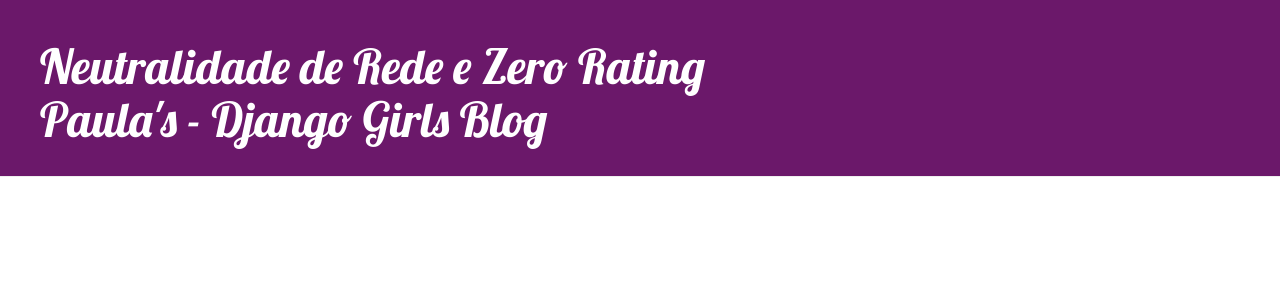
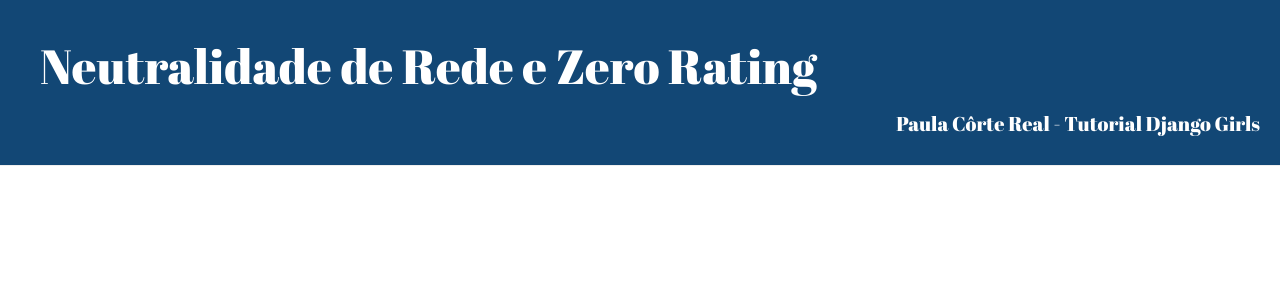
Before and after one commit to pcortereal/my-first-blog, a Django app: page / in a window 1280 px wide. Shown: the top 300 px of the page. Run offline with Django 3.2, Linux system fonts and the light colour scheme; data that the repository does not hold is empty; some libraries are stand-ins or nearby versions.

Commit message:
Modificando Layout

```diff
--- a/blog/static/css/blog.css
+++ b/blog/static/css/blog.css
@@ -1,5 +1,5 @@
 .page-header {
-    background-color: #6B186A;
+    background-color: #124775;
     margin-top: 0;
     padding: 20px 20px 20px 40px;
 }
@@ -12,10 +12,11 @@
 
 .content {
     margin-left: 40px;
+    text-align: justify;
 }
 
 h1, h2, h3, h4 {
-    font-family: 'Lobster', cursive;
+    font-family: 'Abril Fatface', cursive;
     text-decoration: underline;
 }
 
@@ -46,3 +47,8 @@ h1, h2, h3, h4 {
 .post h1 a, .post h1 a:visited {
     color: #000000;
 }
+
+#nameauthor{
+    font-size: 20px;
+    text-align: right;
+}
--- a/blog/templates/blog/base.html
+++ b/blog/templates/blog/base.html
@@ -4,7 +4,7 @@
         <title>Paula's Django Girls blog</title>
         <link rel="stylesheet" href="//maxcdn.bootstrapcdn.com/bootstrap/3.2.0/css/bootstrap.min.css">
         <link rel="stylesheet" href="//maxcdn.bootstrapcdn.com/bootstrap/3.2.0/css/bootstrap-theme.min.css">
-        <link href='//fonts.googleapis.com/css?family=Lobster&subset=latin,latin-ext' rel='stylesheet' type='text/css'>
+        <link href="https://fonts.googleapis.com/css?family=Abril+Fatface" rel="stylesheet" type='text/css'>
         <link rel="stylesheet" href="{% static 'css/blog.css' %}">
     </head>
     <body>
@@ -12,7 +12,8 @@
 {% if user.is_authenticated %}
     <a href="{% url 'post_new' %}" class="top-menu"><span class="glyphicon glyphicon-plus"></span></a>
 {% endif %}
-            <h1><a href="/">Neutralidade de Rede e Zero Rating <br> Paula's - Django Girls Blog</a></h1>
+            <h1><a href="/">Neutralidade de Rede e Zero Rating </a></h1>
+            <h1 id="nameauthor">Paula Côrte Real - Tutorial Django Girls</h1>
         </div>
         <div class="content container">
             <div class="row">
```
